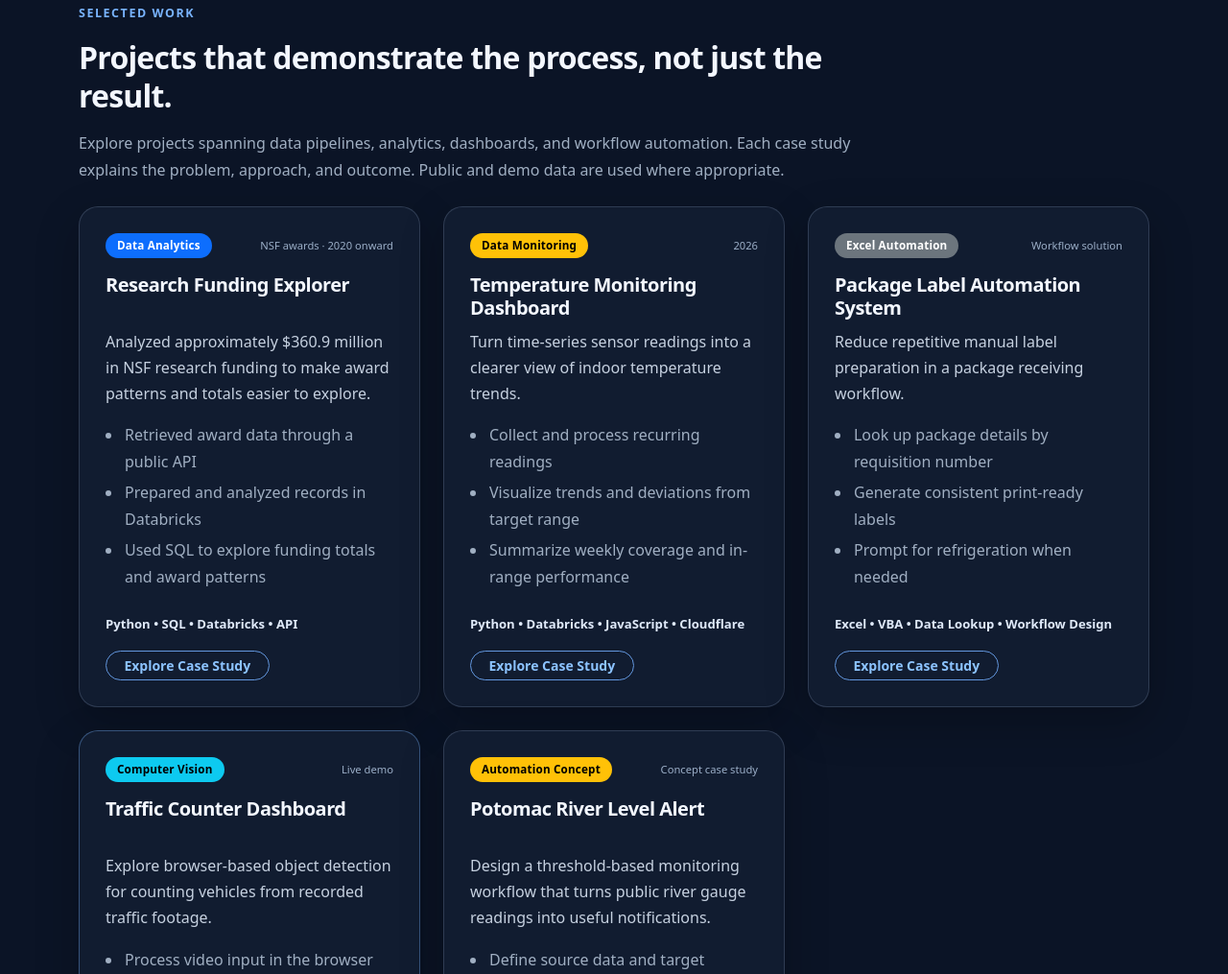
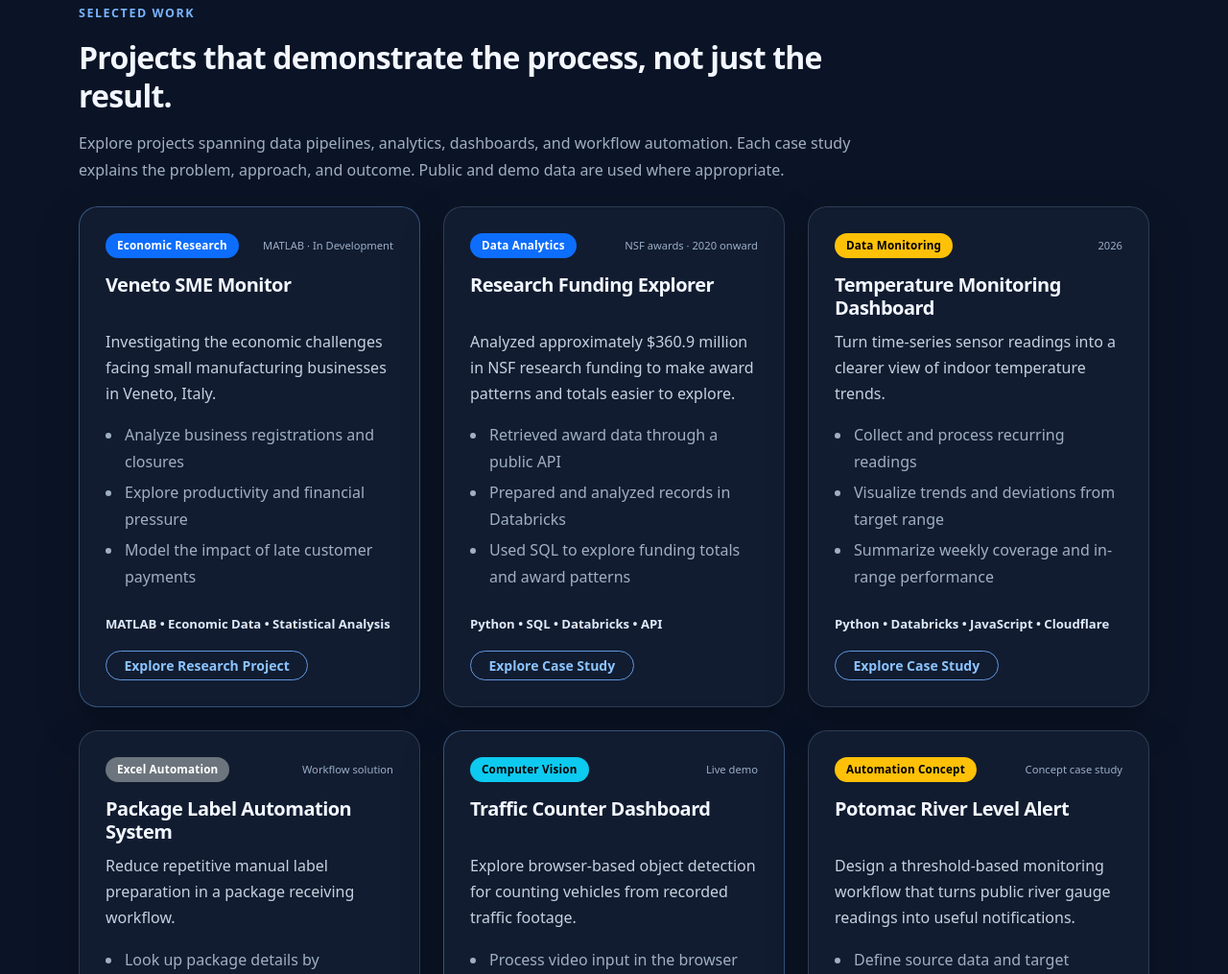
Before and after one commit to aprete83-dotcom/achilleprete-portfolio, a plain HTML site: page index.html in a window 1280 px wide. Shown: the part 1509-2524 px from the top of the page at 96% size. Drawn offline with nearby package versions, Linux system fonts and the light colour scheme.

Commit message:
Update index.html

```diff
--- a/index.html
+++ b/index.html
@@ -280,6 +280,58 @@
         </div>
 
         <div class="row g-4">
+
+<!-- PROJECT: VENETO SME MONITOR -->
+<div class="col-md-6 col-xl-4">
+
+  <article class="card project-card h-100 featured-project">
+
+    <div class="card-body d-flex flex-column">
+
+      <div class="d-flex justify-content-between align-items-center gap-2 mb-3">
+        <span class="badge text-bg-primary">
+          Economic Research
+        </span>
+
+        <span class="project-meta">
+          MATLAB · In Development
+        </span>
+      </div>
+
+      <h3 class="h5 fw-bold">
+        Veneto SME Monitor
+      </h3>
+
+      <p class="project-problem">
+        Investigating the economic challenges facing
+        small manufacturing businesses in Veneto, Italy.
+      </p>
+
+      <ul class="project-list">
+        <li>Analyze business registrations and closures</li>
+        <li>Explore productivity and financial pressure</li>
+        <li>Model the impact of late customer payments</li>
+      </ul>
+
+      <p class="tools">
+        MATLAB • Economic Data • Statistical Analysis
+      </p>
+
+      <div class="mt-auto">
+
+        <a href="veneto-sme-monitor.html"
+           class="btn btn-outline-primary btn-sm">
+          Explore Research Project
+        </a>
+
+      </div>
+
+    </div>
+
+  </article>
+
+</div>
+
 
           <!-- PROJECT 1: RESEARCH FUNDING -->
           <div class="col-md-6 col-xl-4">
```
